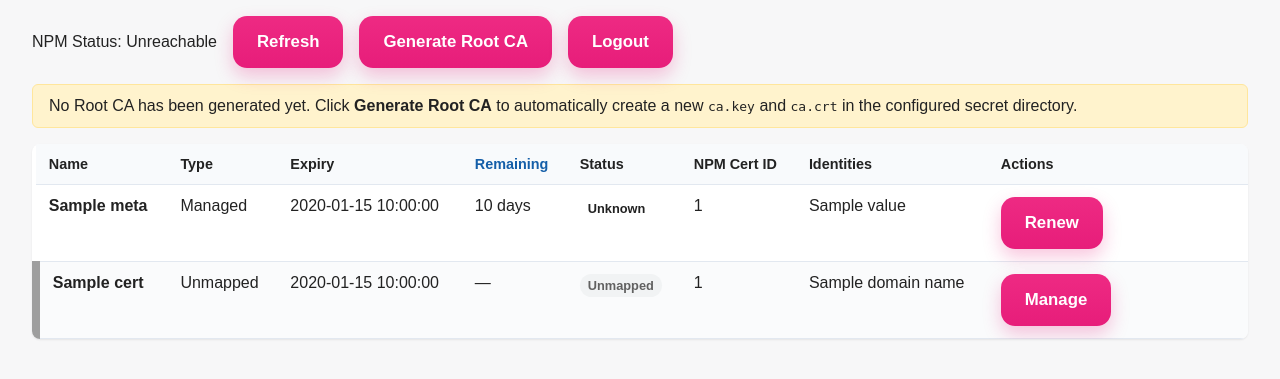
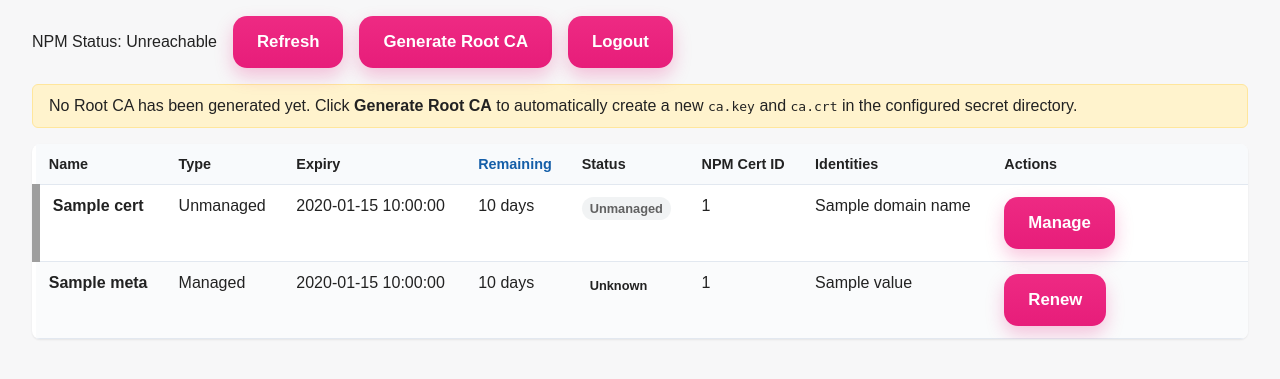
Before and after one commit to mini-maya/npm-cert-manager, a FastAPI app: template app/web/templates/dashboard.html in a window 1280 px wide. Shown: the part 69-448 px from the top of the page. Run offline with FastAPI, Linux system fonts and the light colour scheme; the template is opened without the code that fills it: most values are stand-ins (such as "Sample title", 1, 10 or a date in 2020); data that the repository does not hold is empty; some libraries are stand-ins or nearby versions.

Commit message:
first fix

```diff
--- a/app/web/static/style.css
+++ b/app/web/static/style.css
@@ -14,7 +14,7 @@
 .cert-table th, .cert-table td { border-bottom: 1px solid #e2e8f0; padding: 0.75rem 0.8rem; text-align: left; vertical-align: top; }
 .cert-table thead th { background: #f8fafc; font-size: 0.9rem; }
 .cert-table tbody tr:nth-child(even) { background: #fafbfc; }
-.cert-row.cert-green { border-left: 8px solid #2e7d32; }
+.cert-row.cert-green { border-left: 8px solid #3fa844; }
 .cert-row.cert-orange { border-left: 8px solid #ef6c00; }
 .cert-row.cert-red { border-left: 8px solid #c62828; }
 .cert-row.cert-grey { border-left: 8px solid #9e9e9e; }
@@ -22,7 +22,7 @@
 .sort-button { border: 0; background: transparent; font: inherit; font-weight: 600; cursor: pointer; color: inherit; padding: 0; box-shadow: none; min-height: auto; }
 .sort-button.active { color: #145ea8; }
 .status-pill { display: inline-block; border-radius: 999px; padding: 0.25rem 0.5rem; font-size: 0.8rem; font-weight: 600; }
-.status-green { background: #e8f5e9; color: #2e7d32; }
+.status-green { background: #e8f5e9; color: #3fa844; }
 .status-orange { background: #fff3e0; color: #ef6c00; }
 .status-red { background: #ffebee; color: #c62828; }
 .status-grey { background: #f1f3f4; color: #616161; }
--- a/app/web/templates/dashboard.html
+++ b/app/web/templates/dashboard.html
@@ -103,17 +103,17 @@
   <tbody>
     {% for card in all_cert_cards %}
     {% set expiry_value = card.content.expires_on if card.type == "unmapped" else card.content.meta.cached_expires_at %}
-    {% set status_text = "Unmapped" if card.type == "unmapped" else ("OK" if card.color == "green" else "Renewal soon" if card.color == "orange" else "Expired / failed" if card.color == "red" else "Unknown") %}
+    {% set status_text = "Unmanaged" if card.type == "unmapped" else ("OK" if card.color == "green" else "Renewal soon" if card.color == "orange" else "Expired / failed" if card.color == "red" else "Unknown") %}
     {% set status_sort = 4 if card.type == "unmapped" else (1 if card.color == "green" else 2 if card.color == "orange" else 3 if card.color == "red" else 5) %}
-    {% set remaining_raw = card.content.remaining_days if card.type == "managed" and card.content.remaining_days is not none else 999999 %}
+    {% set remaining_raw = card.content.remaining_days if card.content.remaining_days is not none else 999999 %}
     {% set cert_id = card.content.id if card.type == "unmapped" else card.content.meta.npm_certificate_id %}
     <tr class="cert-row cert-{{ card.color }}" data-name="{{ card.title | e }}" data-type="{{ 'unmapped' if card.type == 'unmapped' else 'managed' }}" data-expires="{{ expiry_value or '9999-12-31' }}" data-remaining="{{ remaining_raw }}" data-status="{{ status_sort }}" data-id="{{ cert_id }}">
       <td class="name-cell">{{ card.title }}</td>
-      <td>{{ 'Unmapped' if card.type == "unmapped" else 'Managed' }}</td>
+      <td>{{ 'Unmanaged' if card.type == "unmapped" else 'Managed' }}</td>
       <td>{{ expiry_value or 'unknown' }}</td>
       <td>
-        {% if card.type == "managed" %}
-          {{ card.content.remaining_days if card.content.remaining_days is not none else '?' }}{% if card.content.remaining_days is not none %} days{% endif %}
+        {% if card.content.remaining_days is not none %}
+          {{ card.content.remaining_days }} days
         {% else %}
           —
         {% endif %}
```
Also changed, not shown: app/web/routes.py (+15 -0 lines).
